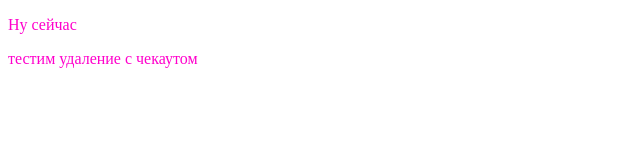
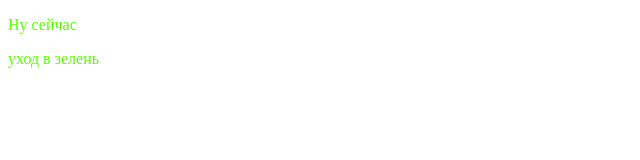
Before and after one commit to StanislavZyuzko/summary_git_june_2022, a plain HTML site: page index.html in a window 1280 px wide. Shown: the whole page, without its empty margins (0-640 px from the left). Drawn offline with Linux system fonts and the light colour scheme.

Commit message:
уход в зелень

```diff
--- a/index.css
+++ b/index.css
@@ -1,3 +1,3 @@
 p {
-    color: rgb(255, 0, 204);
+    color: rgb(89, 255, 0);
 }
--- a/index.html
+++ b/index.html
@@ -8,7 +8,7 @@
     <title>Изучаем Гитхаб дальше</title>
 </head>
 <p>Ну сейчас</p>
-<p>тестим удаление с чекаутом</p>
+<p>уход в зелень</p>
 
 <body>
 
```
